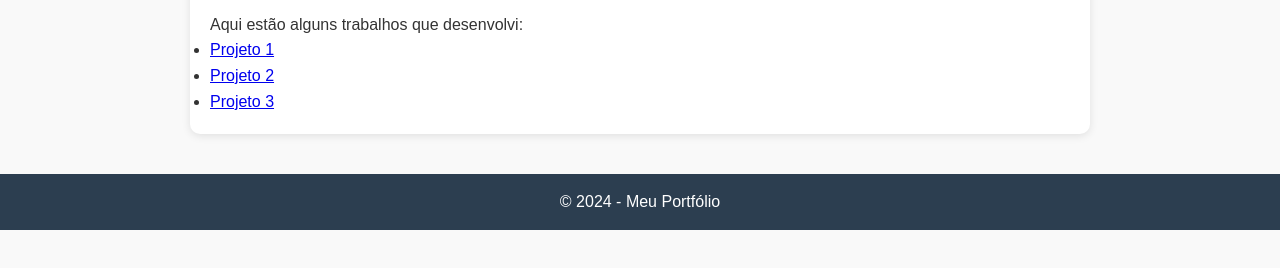
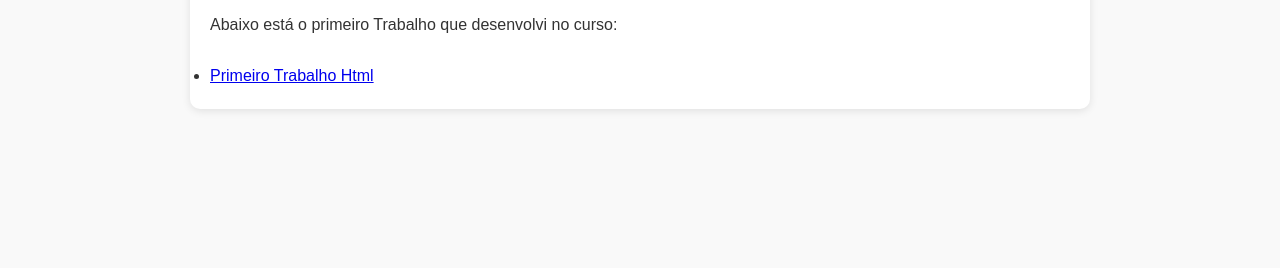
Before and after one commit to netovercosa/Trabalho-html-portfolio, a plain HTML site: page portfolio.html in a window 1280 px wide. Shown: the part 170-438 px from the top of the page. Drawn offline with Linux system fonts and the light colour scheme.

Commit message:
Update portfolio.html

```diff
--- a/portfolio.html
+++ b/portfolio.html
@@ -1,4 +1,4 @@
-<!DOCTYPE html>
+<!DOCTYPE html5>
 <html lang="pt-BR">
 <head>
     <meta charset="UTF-8">
@@ -12,7 +12,7 @@
             <ul>
                 <li><a href="index.html">Sobre mim</a></li>
                 <li><a href="formacao.html">Formação</a></li>
-                <li><a href="portfolio.html">Portfólio</a></li>
+                <li><a href="portfolio.html" class="active">Portfólio</a></li>
                 <li><a href="contato.html">Contato</a></li>
             </ul>
         </nav>
@@ -20,16 +20,12 @@
 
     <main>
         <h1>Portfólio</h1>
-        <p>Aqui estão alguns trabalhos que desenvolvi:</p>
+        <p>Abaixo está o primeiro Trabalho que desenvolvi no curso:</p><br>
         <ul>
-            <li><a href="https://meusite1.com" target="_blank">Projeto 1</a></li>
-            <li><a href="https://meusite2.com" target="_blank">Projeto 2</a></li>
-            <li><a href="https://meusite3.com" target="_blank">Projeto 3</a></li>
+            <li><a href="https://netovercosa.github.io/Trabalho-ADS-site/" target="_blank" color="white">Primeiro Trabalho Html</a></li>
+
         </ul>
     </main>
 
-    <footer>
-        <p>&copy; 2024 - Meu Portfólio</p>
-    </footer>
 </body>
 </html>
```
